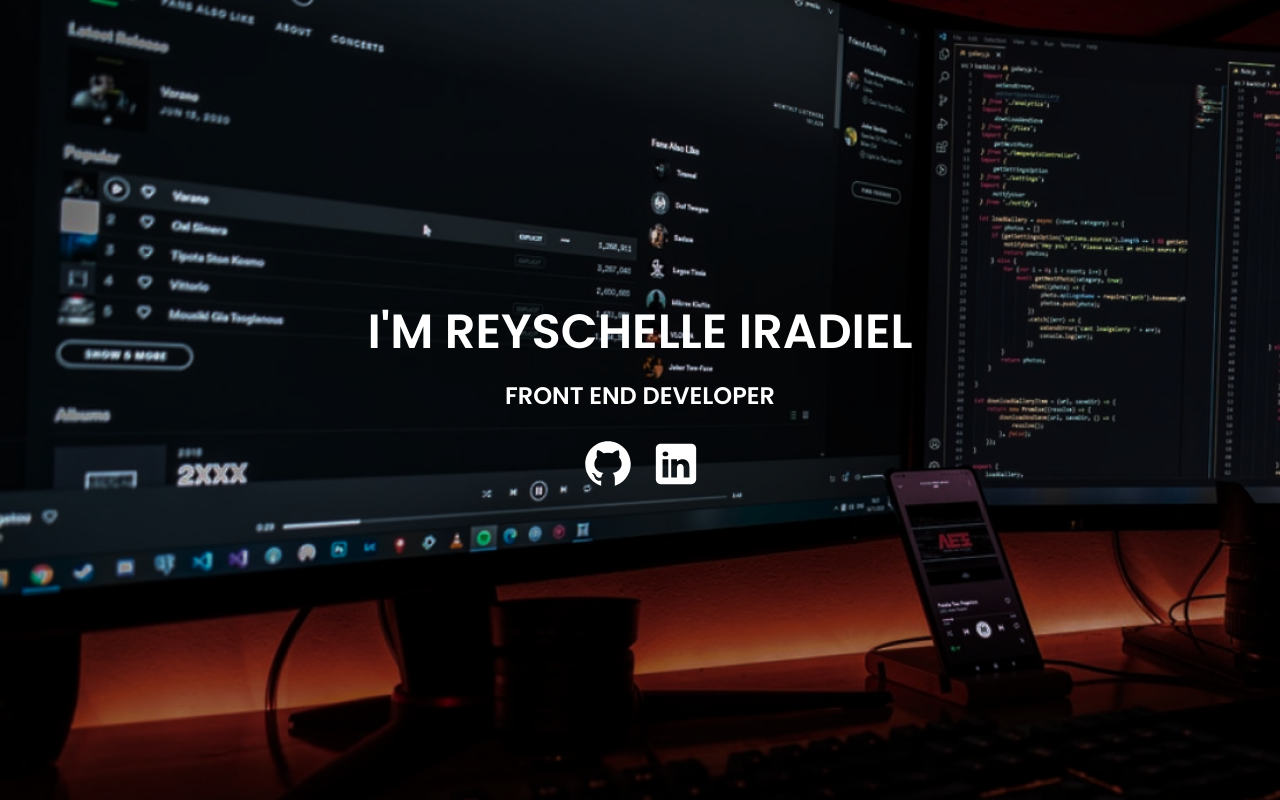
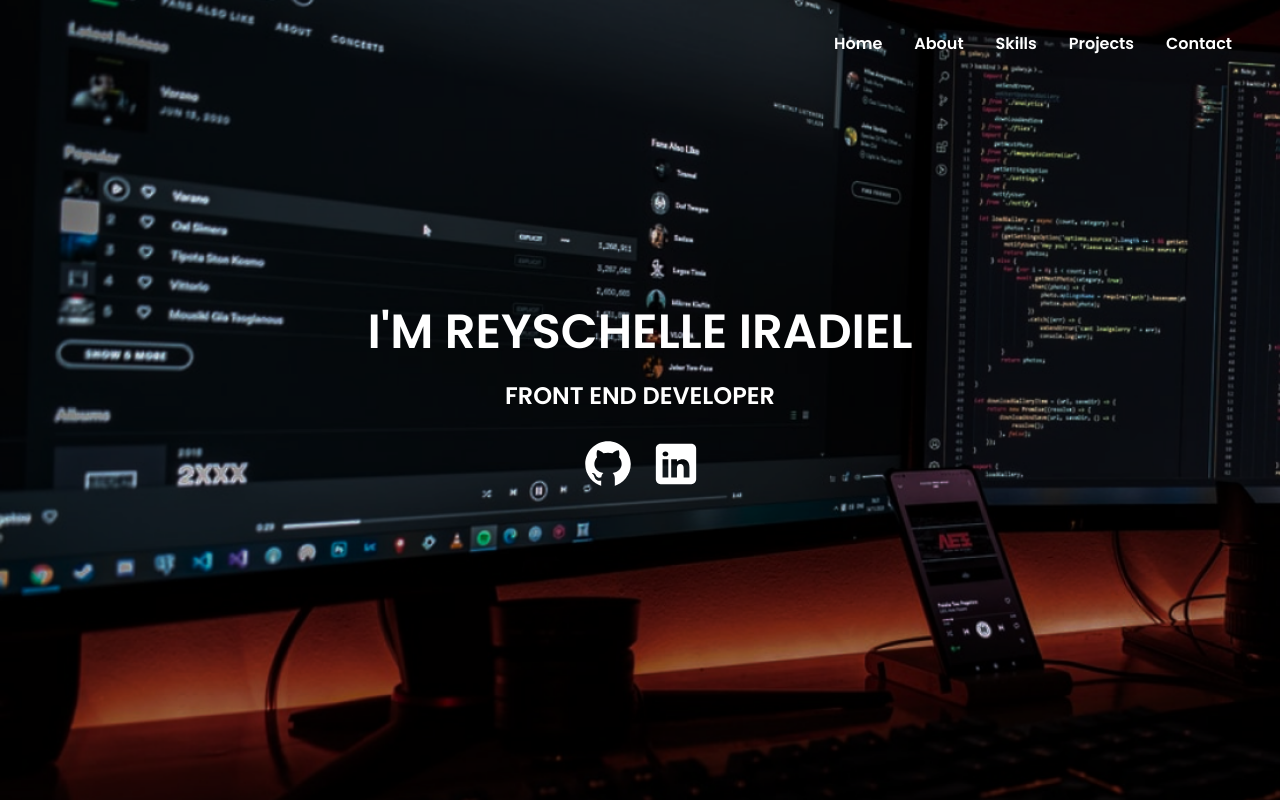
Before and after one commit to rniradiel/reyschelleiradiel.github.io, a React (Vite) app: page / in a window 1280 px wide. Shown: the top 800 px of the page. Built offline with nearby package versions, Linux system fonts and the light colour scheme.

Commit message:
add navbar and scroll animation

```diff
--- a/package.json
+++ b/package.json
@@ -14,7 +14,8 @@
   },
   "dependencies": {
     "react": "^18.3.1",
-    "react-dom": "^18.3.1"
+    "react-dom": "^18.3.1",
+    "react-scroll": "^1.9.0"
   },
   "devDependencies": {
     "@eslint/js": "^9.9.0",
--- a/src/App.jsx
+++ b/src/App.jsx
@@ -1,14 +1,35 @@
 import './App.css'
+import Header from './sections/Header/Header'
 import Hero from './sections/Hero/Hero'
 import About from './sections/About/About'
 import Projects from './sections/Projects/Projects'
 import Skills from './sections/Skills/Skills'
 import Contact from './sections/Contact/Contact'
 import Footer from './sections/Footer/Footer'
+import { useState } from 'react'
+import { useEffect } from 'react'
 
 function App() {
+  const [bgColor, setBgcolor] = useState('bg-transparent');
+
+  const handleScroll = () => {
+    if (window.scrollY > window.innerHeight) {
+      setBgcolor('bg-blue')
+    } else {
+      setBgcolor('bg-transparent')
+    }
+  };
+
+  useEffect(() => {
+    window.addEventListener('scroll', handleScroll);
+    return() => {
+      window.removeEventListener('scroll', handleScroll);
+    };
+  }, []);
+
   return (
     <>
+      <Header bgColor={bgColor} />
       <Hero />
       <About />
       <Skills />
--- a/src/index.css
+++ b/src/index.css
@@ -42,4 +42,7 @@
     @apply content-[''];
     @apply z-[-1];
   }
+  section {
+    @apply h-screen flex justify-center items-center;
+  }
 }
--- a/src/sections/Footer/Footer.jsx
+++ b/src/sections/Footer/Footer.jsx
@@ -3,11 +3,11 @@ function Footer() {
   const year = new Date().getFullYear();
 
   return (
-    <section id="footer" className='card text-center py-4'>
+    <footer id="footer" className='card text-center py-4'>
       <p className="text-base">
         All rights reserved &copy; {year} CV Reyschelle Iradiel
       </p>
-    </section>
+    </footer>
   );
 }
 
--- /dev/null
+++ b/src/sections/Header/Header.jsx
@@ -0,0 +1,38 @@
+import { Link } from "react-scroll";
+
+// eslint-disable-next-line react/prop-types
+function Header({ bgColor }) {
+    return (
+      <nav className={`fixed top-0 left-0 right-0 text-white w-full z-[99] ${bgColor}`}>
+        <ul className="flex justify-end gap-8 p-8 mr-4">
+            <li className='hover:text-light-blue'>
+                <Link to="hero" smooth={true} duration={500}>
+                    Home
+                </Link>
+            </li>
+            <li className='hover:text-light-blue'>
+                <Link to="about" smooth={true} duration={500}>
+                    About
+                </Link>
+            </li>
+            <li className='hover:text-light-blue'>
+                <Link to="skills" smooth={true} duration={500}>
+                    Skills
+                </Link>
+            </li>
+            <li className='hover:text-light-blue'>
+                <Link to="projects" smooth={true} duration={500}>
+                    Projects
+                </Link>
+            </li>
+            <li className='hover:text-light-blue'>
+                <Link to="contact" smooth={true} duration={500}>
+                    Contact
+                </Link>
+            </li>
+        </ul>
+      </nav>
+    );
+  }
+
+  export default Header;
```
Also changed, not shown: 1 other file (tests, documents, lock files or other folders).
